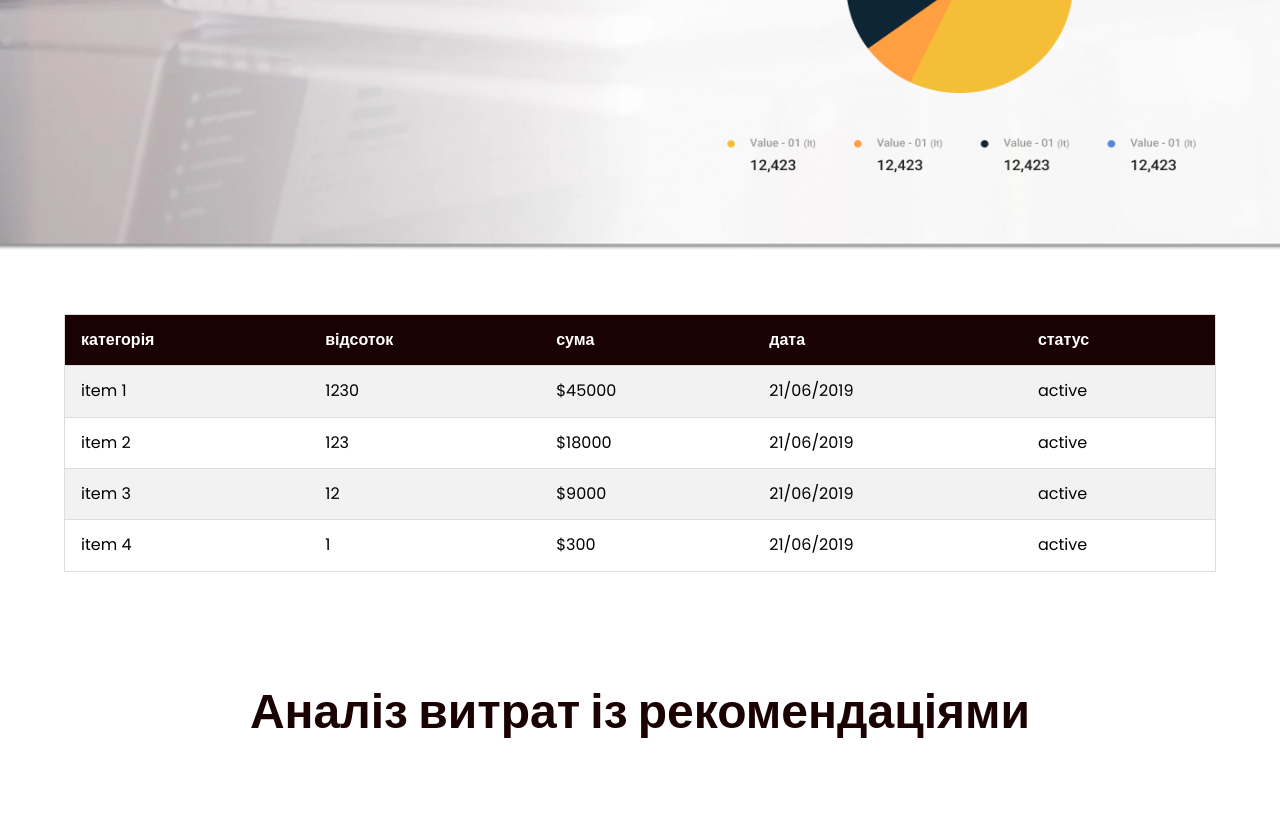
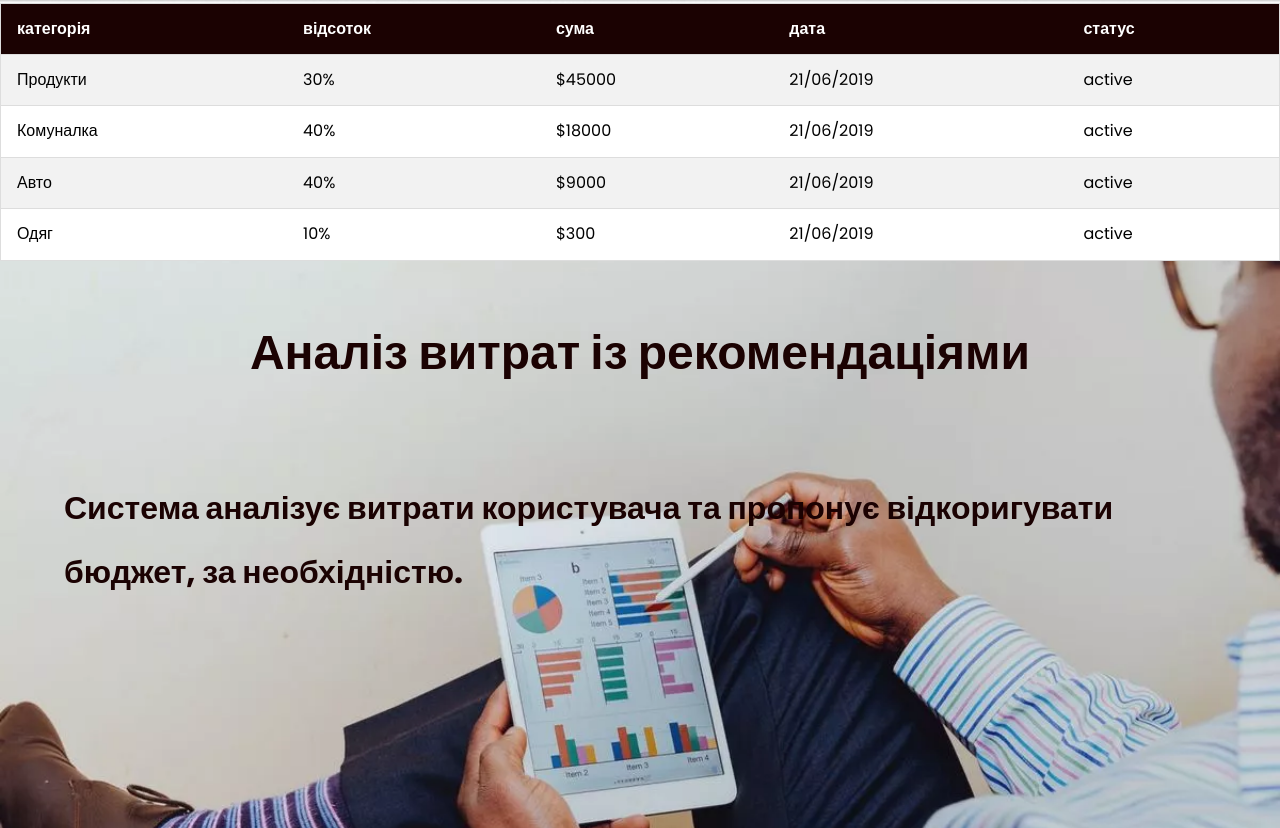
Before and after one commit to serhiipetrash/PA-lending, a website built with Vite: page index.html in a window 1280 px wide. Shown: the part 3232-4060 px from the top of the page. Built offline with nearby package versions, Linux system fonts and the light colour scheme.

Commit message:
fix-1 mobile version

```diff
--- a/index.html
+++ b/index.html
@@ -76,29 +76,29 @@
             </tr>
 
             <tr>
-              <td>item 1</td>
-              <td>1230</td>
+              <td>Продукти</td>
+              <td>30%</td>
               <td>$45000</td>
               <td>21/06/2019</td>
               <td>active</td>
             </tr>
             <tr>
-              <td>item 2</td>
-              <td>123</td>
+              <td>Комуналка</td>
+              <td>40%</td>
               <td>$18000</td>
               <td>21/06/2019</td>
               <td>active</td>
             </tr>
             <tr>
-              <td>item 3</td>
-              <td>12</td>
+              <td>Авто</td>
+              <td>40%</td>
               <td>$9000</td>
               <td>21/06/2019</td>
               <td>active</td>
             </tr>
             <tr>
-              <td>item 4</td>
-              <td>1</td>
+              <td>Одяг</td>
+              <td>10%</td>
               <td>$300</td>
               <td>21/06/2019</td>
               <td>active</td>
@@ -155,10 +155,11 @@
 
     <!-- grafics -->
     <section id="grafics">
-      <h2 class="title-section">Побудова звітів із інфографікою</h2>
+      <!-- <h2 class="title-section">Побудова звітів із інфографікою</h2> -->
 
       <!-- grafics diagran -->
       <div class="grafics-bg">
+        <h2 class="title-section">Побудова звітів із інфографікою</h2>
         <div class="grafic-container">
           <div class="grafic-1">
             <img src="./assets/images/grafic-1.png" alt="grafic-1" />
@@ -182,29 +183,29 @@
               <th>статус</th>
             </tr>
             <tr>
-              <td>item 1</td>
-              <td>1230</td>
+              <td>Продукти</td>
+              <td>30%</td>
               <td>$45000</td>
               <td>21/06/2019</td>
               <td>active</td>
             </tr>
             <tr>
-              <td>item 2</td>
-              <td>123</td>
+              <td>Комуналка</td>
+              <td>40%</td>
               <td>$18000</td>
               <td>21/06/2019</td>
               <td>active</td>
             </tr>
             <tr>
-              <td>item 3</td>
-              <td>12</td>
+              <td>Авто</td>
+              <td>40%</td>
               <td>$9000</td>
               <td>21/06/2019</td>
               <td>active</td>
             </tr>
             <tr>
-              <td>item 4</td>
-              <td>1</td>
+              <td>Одяг</td>
+              <td>10%</td>
               <td>$300</td>
               <td>21/06/2019</td>
               <td>active</td>
@@ -219,13 +220,12 @@
 
     <!-- cost analysis -->
     <section id="analysis">
-      <h2 class="title-section">Аналіз витрат із рекомендаціями</h2>
-
       <div class="analysis-bg">
-        <h2>
+        <h2 class="title-section">Аналіз витрат із рекомендаціями</h2>
+        <h3>
           Система аналізує витрати користувача та пропонує відкоригувати бюджет,
           за необхідністю.
-        </h2>
+        </h3>
       </div>
     </section>
     <!-- end cost analysis -->
--- a/src/main.scss
+++ b/src/main.scss
@@ -22,7 +22,8 @@ html {
 
   @media only screen and (max-width: 600px) {
     background-image: url('../assets/images/mobile-hero.webp');
-    height: 22rem;
+    height: 100vh;
+
   }
 }
 .hero-calculator {
@@ -40,7 +41,11 @@ html {
   align-items: center;
   text-align: center;
 
-  @media only screen and (max-width: 600px) { width: 100%;  }
+  @media only screen and (max-width: 600px) {
+    width: 100vw;
+    height: 100vh;
+    justify-content: space-evenly;
+  }
 
   h1 {
     color: $primary-color;
@@ -248,6 +253,7 @@ html {
           width: 2rem;
           height: 2rem;
           margin-right: 0.5rem;
+          margin-left: 0.5rem;
         }
       }
 
@@ -301,7 +307,7 @@ html {
     flex-direction: column;
     justify-content: center;
     align-items: center;
-    height: 85vh;
+    height: 100vh;
    }
 
   .grafic-container {
@@ -311,30 +317,40 @@ html {
     }
   }
 }
-.grafics-table-container {
-  width: 90%;
-  margin: 4rem auto;
-
-}
+// .grafics-table-container {
+//   // width: 90%;
+//   // margin: 4rem auto;
+// }
 
 // analysis
 .analysis-bg {
   display: flex;
+  flex-direction: column;
 
   @extend %full-screen;
   background-image: url('../assets/images/analysis-bg.webp');
 
-  h2 {
-    max-width: 40rem;
-    font-size: 2.5rem;
+  .title-section {
+    padding: 0;
+
+    @media screen and (max-width: 600px) {
+      margin: 1rem;
+      margin-bottom: 0;
+      padding: 0;
+    }
+  }
+
+  h3 {
+    // max-width: 40rem;
+    font-size: 2rem;
     line-height: 4rem;
-    padding: 5rem;
+    padding: 0 4rem;
     color: $primary-color;
 
     @media screen and (max-width: 600px) {
-      font-size: 1.4rem;
-      line-height: 2rem;
-      padding: 1rem;
+      font-size: 1rem;
+      line-height: 1.5rem;
+      padding: 0 1rem;
     }
   }
 }
```
